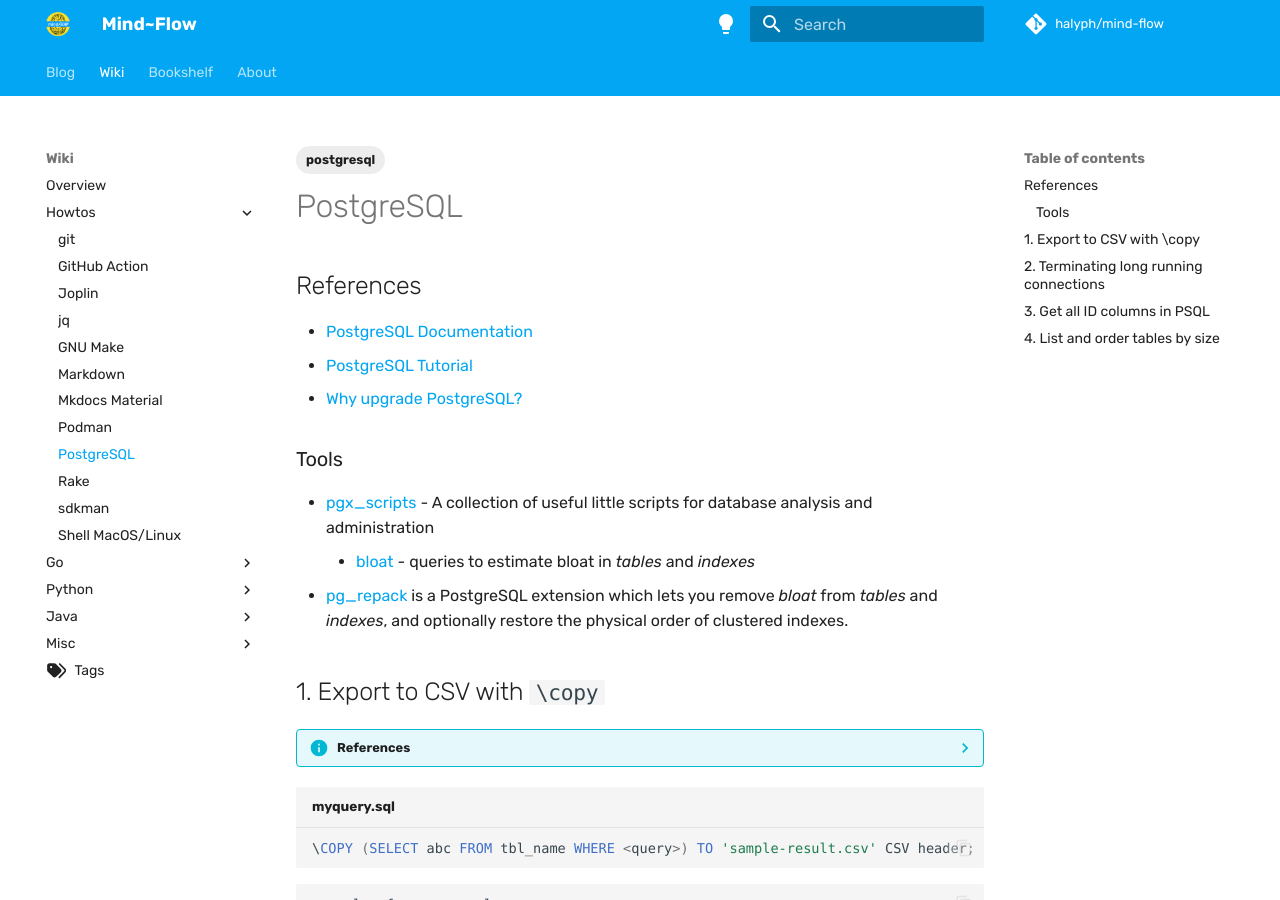
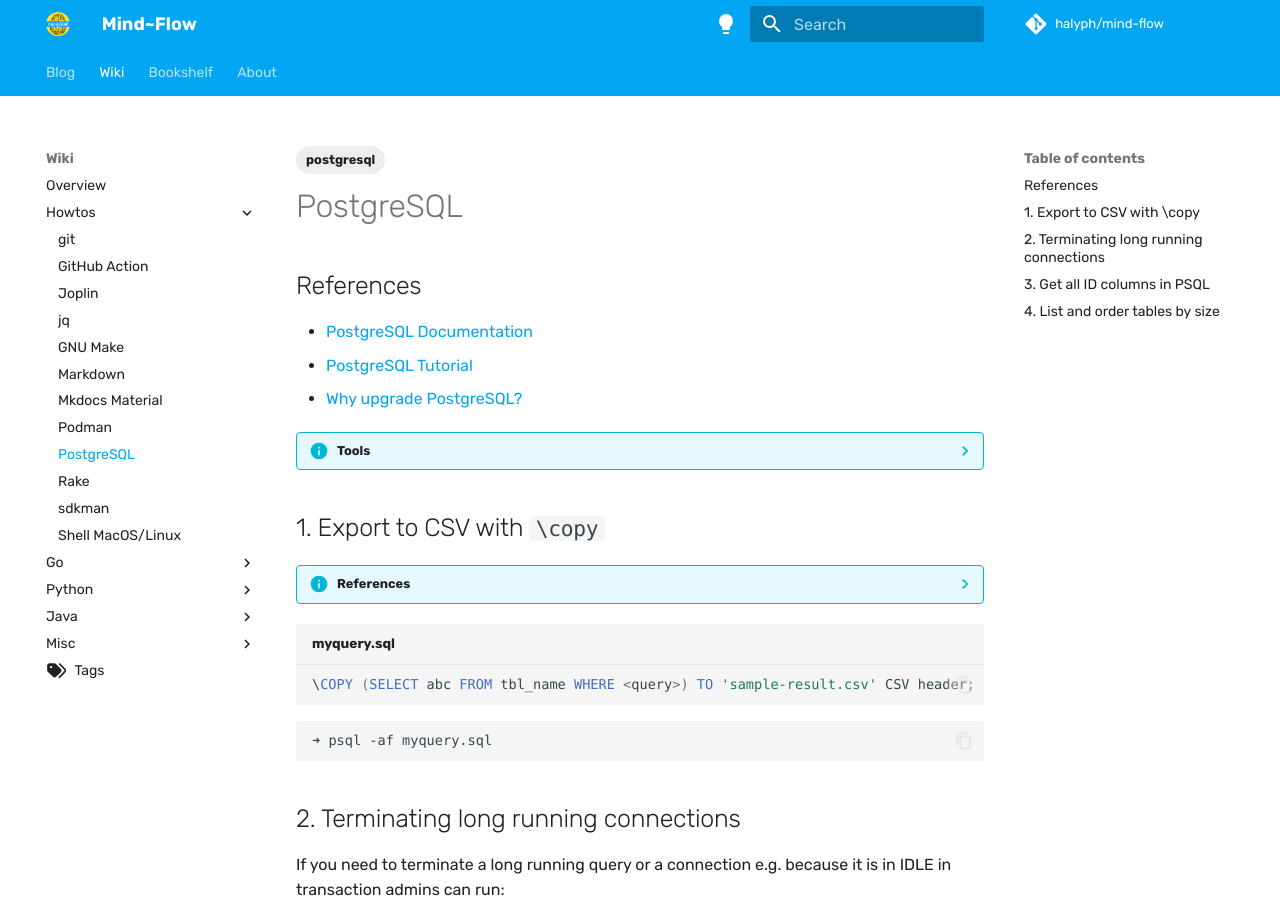
Before and after one commit to halyph/mind-flow, an MkDocs documentation site: the page built from docs/wiki/howtos/postgres.md, in a window 1280 px wide and 900 px high. Built offline with MkDocs 1.6.1 and Material for MkDocs 9.7.7, drawn with Linux system fonts in a browser that asks for light colours; some web fonts are replaced; comment, search, counter and statistics services are not loaded; part of the change alters nothing that is shown.

Commit message:
upd howtos/postgres.md

```diff
--- a/docs/wiki/howtos/postgres.md
+++ b/docs/wiki/howtos/postgres.md
@@ -11,11 +11,11 @@ tags:
 - [PostgreSQL Tutorial](https://www.postgresqltutorial.com/)
 - [Why upgrade PostgreSQL?](https://why-upgrade.depesz.com)
 
-### Tools
+??? info "Tools"
 
-- [pgx_scripts](https://github.com/pgexperts/pgx_scripts) - A collection of useful little scripts for database analysis and administration
-  - [bloat](https://github.com/pgexperts/pgx_scripts/tree/master/bloat) - queries to estimate bloat in *tables* and *indexes*
-- [pg_repack](https://github.com/reorg/pg_repack) is a PostgreSQL extension which lets you remove *bloat* from *tables* and *indexes*, and optionally restore the physical order of clustered indexes.
+    - [pgx_scripts](https://github.com/pgexperts/pgx_scripts) - A collection of useful little scripts for database analysis and administration
+      - [bloat](https://github.com/pgexperts/pgx_scripts/tree/master/bloat) - queries to estimate bloat in *tables* and *indexes*
+    - [pg_repack](https://github.com/reorg/pg_repack) is a PostgreSQL extension which lets you remove *bloat* from *tables* and *indexes*, and optionally restore the physical order of clustered indexes.
 
 ## 1. Export to CSV with `\copy`
 
```
